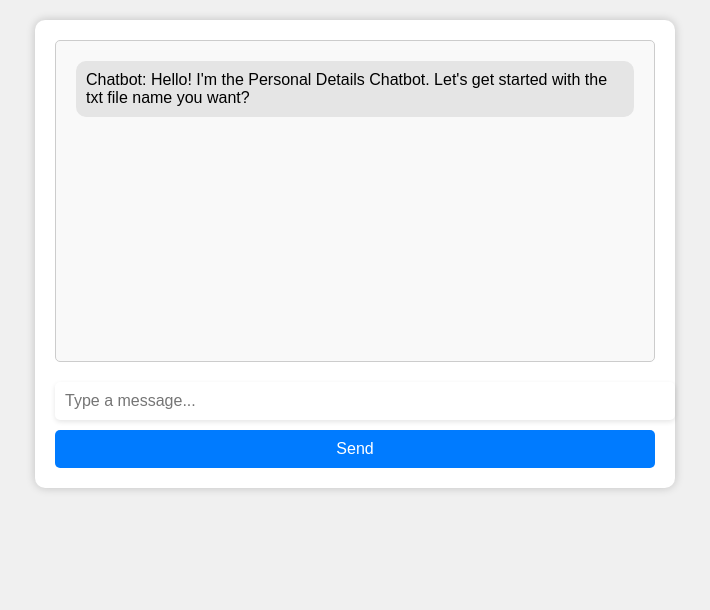
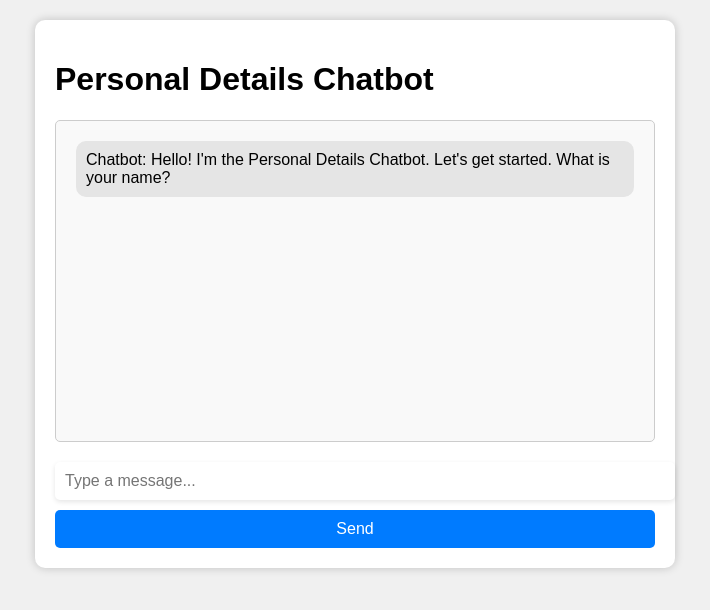
Before and after one commit to aniketttt/Data-Collecting-Chatbot, a Flask app: page / in a window 1280 px wide. Shown: the top 610 px of the page, without its empty margins (285-995 px from the left). Run offline with Flask 3, Linux system fonts and the light colour scheme.

Commit message:
Update index.html

```diff
--- a/templates/index.html
+++ b/templates/index.html
@@ -8,11 +8,16 @@
 </head>
 <body>
     <div class="container">
+        <div class="header">
+            <h1>Personal Details Chatbot</h1>
+        </div>
         <div id="chatbox">
             <!-- Chat messages will appear here -->
         </div>
-        <input type="text" id="userInput" placeholder="Type a message...">
-        <button id="sendMessage">Send</button>
+        <div class="input-container">
+            <input type="text" id="userInput" placeholder="Type a message...">
+            <button id="sendMessage">Send</button>
+        </div>
     </div>
 
     <script>
@@ -26,11 +31,28 @@
             messageElement.className = `message ${messageClass}`;
             messageElement.innerText = message;
             chatbox.appendChild(messageElement);
+            chatbox.scrollTop = chatbox.scrollHeight;  // Auto scroll to the bottom
+        }
+
+        function validateResponse(response, question) {
+            if (question.includes("email") && !response.includes('@')) {
+                return false;
+            }
+            return true;
         }
 
         function sendUserMessage() {
             const userMessage = userInput.value.trim();
             if (userMessage !== '') {
+                const lastMessage = document.querySelectorAll('.message.received:last-child');
+                const lastQuestion = lastMessage ? lastMessage[lastMessage.length - 1].innerText : "";
+
+                if (!validateResponse(userMessage, lastQuestion)) {
+                    addMessage("Chatbot: Invalid response. Please try again.");
+                    userInput.value = '';
+                    return;
+                }
+
                 addMessage(`You: ${userMessage}`, true);
                 userInput.value = '';
 
@@ -44,6 +66,9 @@
                 .then(response => response.json())
                 .then(data => {
                     addMessage(`Chatbot: ${data.message}`);
+                })
+                .catch(error => {
+                    addMessage('Chatbot: Sorry, something went wrong. Please try again.');
                 });
             }
         }
@@ -57,7 +82,7 @@
         });
 
         // Initial greeting from chatbot
-        addMessage("Chatbot: Hello! I'm the Personal Details Chatbot. Let's get started with the txt file name you want?");
+        addMessage("Chatbot: Hello! I'm the Personal Details Chatbot. Let's get started. What is your name?");
     </script>
 </body>
 </html>
```
